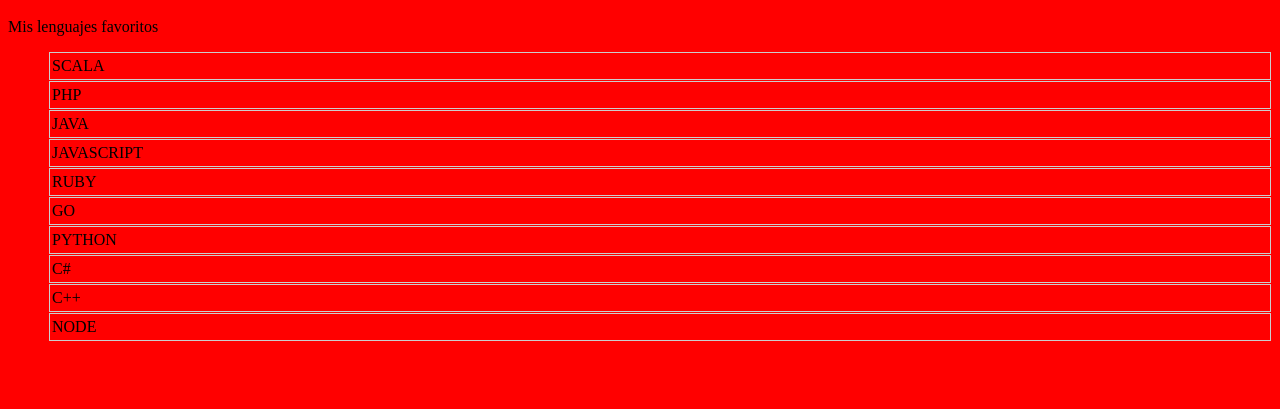
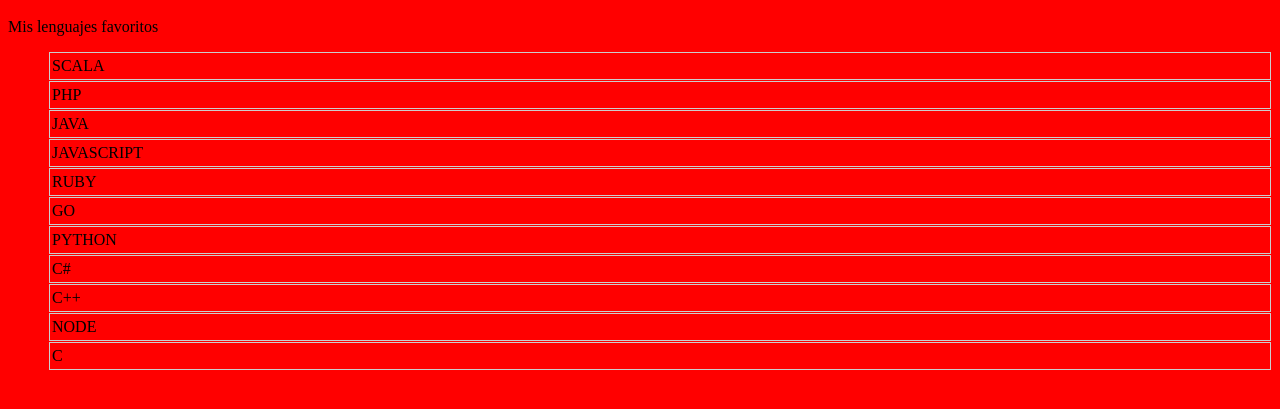
Before and after one commit to ljavierrodriguez/proyecto-git-ftx, a plain HTML site: page index.html in a window 1280 px wide. Shown: the part 101-510 px from the top of the page. Drawn offline with Linux system fonts and the light colour scheme.

Commit message:
Nuevo lenguaje (C)

```diff
--- a/index.html
+++ b/index.html
@@ -24,6 +24,7 @@
         <li>C#</li>
         <li>C++</li>
         <li>NODE</li>
+        <li>C</li>
     </ul>
 </body>
 
```
